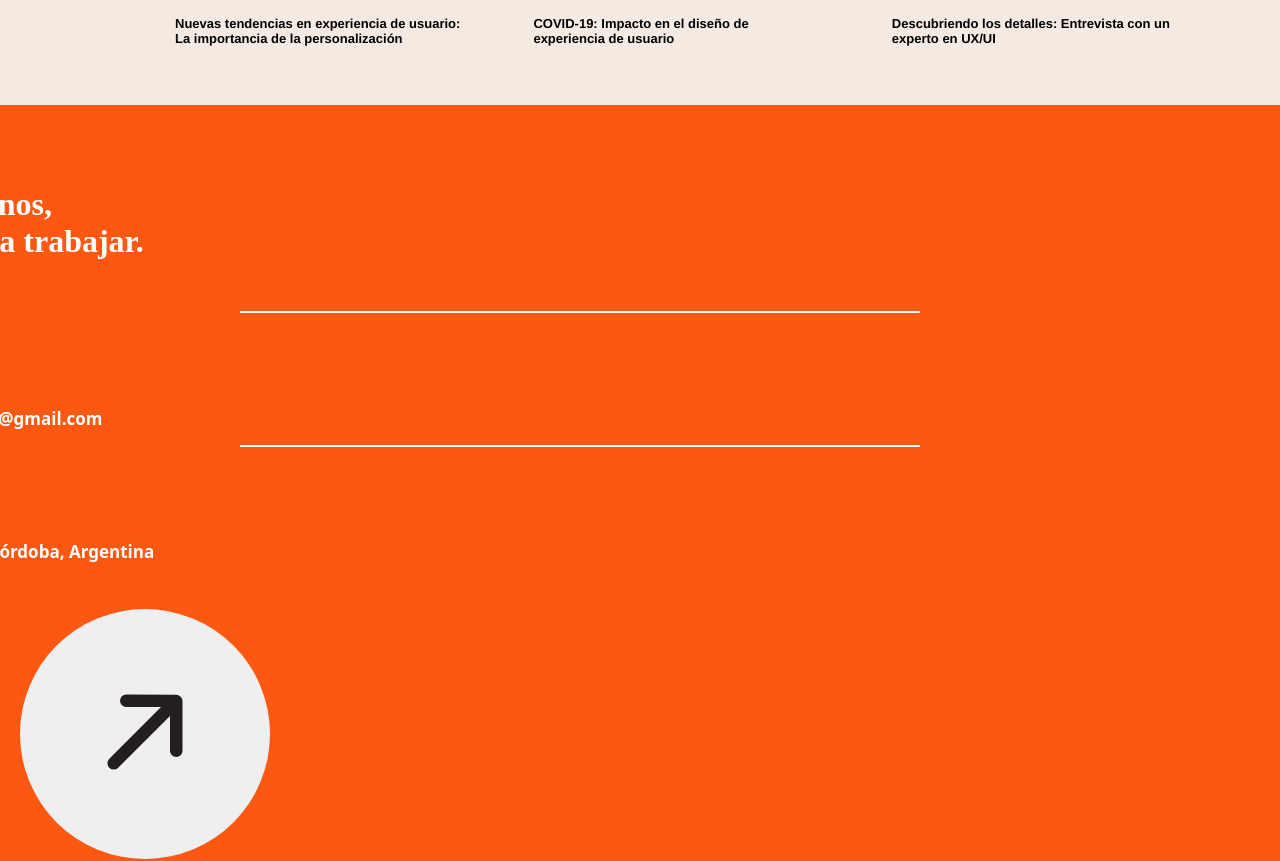
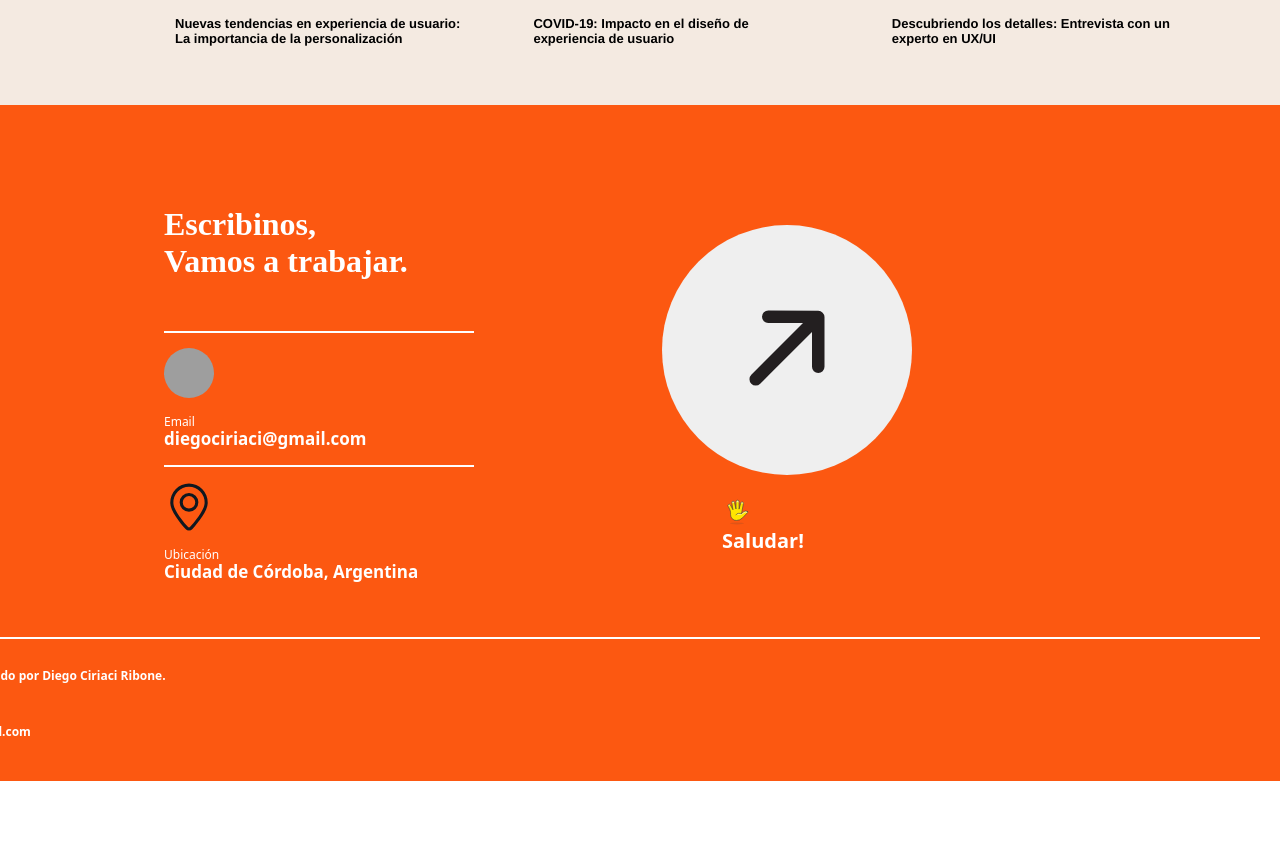
Before and after one commit to diegociriaci/PortfolioReactDiegoCiriaciRibone, a React (Vite) app in the folder vite-project/: page / in a window 1280 px wide. Shown: the part 4960-5821 px from the top of the page. After the commit the page ends 5741 px from the top, so only its background shows below. Built offline with nearby package versions, Linux system fonts and the light colour scheme; grey boxes are pictures that could not be loaded.

Commit message:
Modifique el jsx y el css del componente Footer (la parte de arriba, faltaria el pie de pagina)

```diff
--- a/vite-project/src/Component/Footer/Footer.css
+++ b/vite-project/src/Component/Footer/Footer.css
@@ -6,24 +6,32 @@ footer{
     color: white;
 }
 
+.contenedor-footer-arriba{
+    display: flex;
+    align-items: flex-start;
+    justify-content: space-between;
+}
+
 .footer-header{
     margin-bottom: 20px;
-    margin-left: -120px;
     margin-top: 30px;
     height: auto;
+    width: 25%;
+    margin-top: 50px;
+    margin-left: 144px;
     padding-top: 10px;
     padding-bottom: 10px;
 }
 
 .titulo-footer{
     padding-bottom: 30px;
+    width: 100%;
 }
 
 .icono-mensaje-ubicacion{
     width: 50px;
     height: 50px;
     border-radius: 50%;
-
 }
 
 .info-contacto-titulo{
@@ -39,6 +47,12 @@ footer{
     margin-top: 0;
 }
 
+.saludo{
+    width: 20%;
+    margin-right: 350px;
+    margin-top: 100px;
+}
+
 .saludo img{
     width: 30px;
 }
@@ -47,6 +61,8 @@ footer{
     font-family: "Noto Sans", sans-serif;
     font-weight: bold;
     font-size: 20px;
+    width: 35%;
+    margin-left: 60px;
 }
 
 .boton-saludo{
@@ -94,7 +110,7 @@ footer{
     border: 0;
     height: 2px;
     background-color: #fff;
-    width: 50%;
+    width: 100%;
     margin-bottom: 15px;
 }
 
--- a/vite-project/src/Component/Footer/Footer.jsx
+++ b/vite-project/src/Component/Footer/Footer.jsx
@@ -4,8 +4,8 @@ const Footer = () => {
     return(
 	    <footer className="py-5">
             <div className="container">
-                <div className="row mb-4">
-                    <div className="col-md-8 footer-header lineas-custom">
+                <div className="row mb-4 contenedor-footer-arriba">
+                    <div className="col-md-8 footer-header">
                         <h1 className="mb-4 titulo-footer">Escribinos, <br />Vamos a trabajar.</h1>
                         <hr className="bg-white hr-tamanio" />
                         <div className="mb-3 d-flex align-items-center">
```
